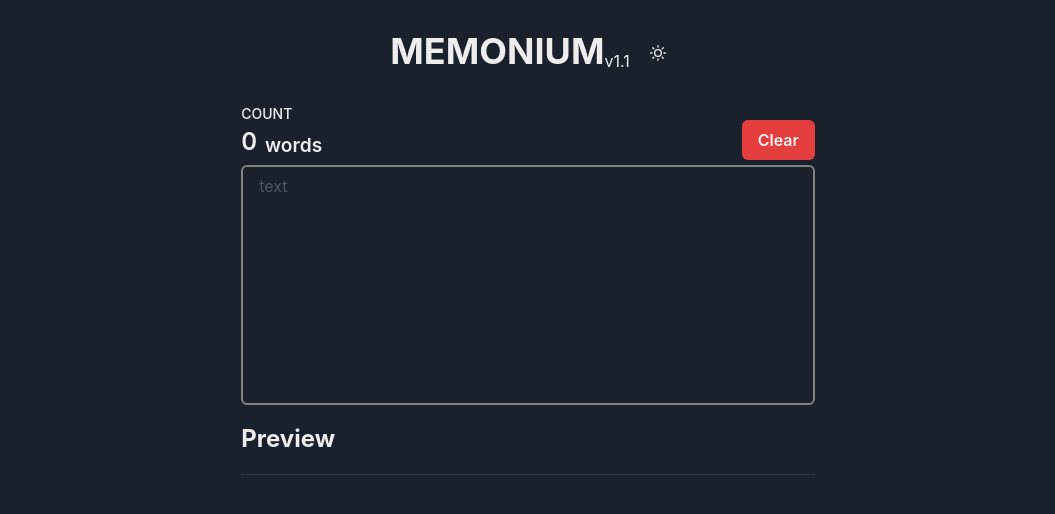
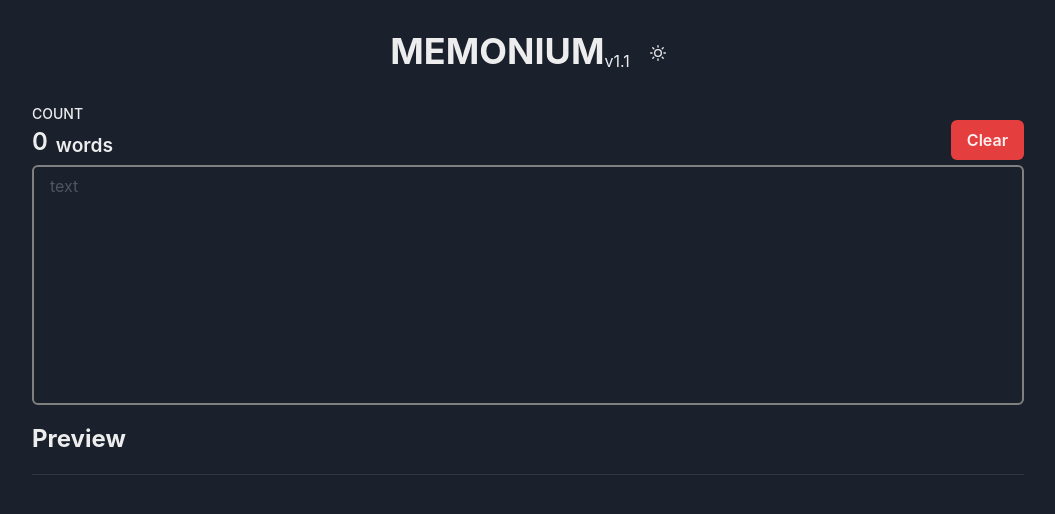
Before and after one commit to hyphen-o/memonium, a Next.js app in the folder app/: page / in a window 1280 px wide. Shown: the top 514 px of the page, without its empty margins (112-1167 px from the left). Built offline with nearby package versions, Linux system fonts and the light colour scheme.

Commit message:
expand field

```diff
--- a/app/src/components/container/container-app.tsx
+++ b/app/src/components/container/container-app.tsx
@@ -6,5 +6,5 @@ type ContainerAppProps = {
 }
 
 export const ContainerApp = ({ children }: ContainerAppProps) => {
-  return <Container>{children}</Container>
+  return <Container maxWidth={"80vw"}>{children}</Container>
 }
```
